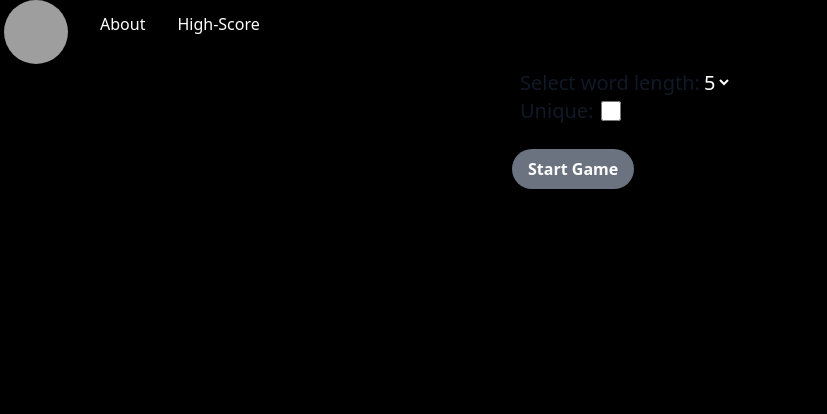
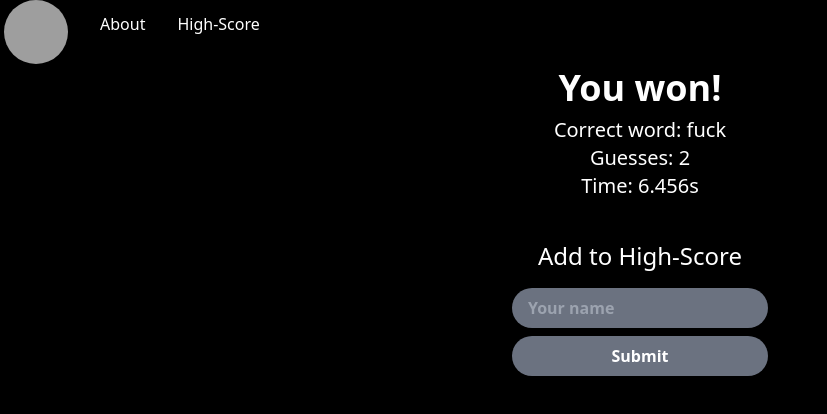
Before and after one commit to JrSchoolAccount/B7-assignment-2-Wordle, a React (Vite) app in the folder Frontend/: page / in a window 1280 px wide. Shown: the top 414 px of the page, without its empty margins (0-827 px from the left). Built offline with nearby package versions, Linux system fonts and the light colour scheme; grey boxes are pictures that could not be loaded.

Commit message:
styling for submit page

```diff
--- a/Frontend/src/App.jsx
+++ b/Frontend/src/App.jsx
@@ -64,7 +64,7 @@ const handleGameWon = (result, guesses) => {
   return (
     <div className='bg-black min-h-screen text-white'>
       <Navbar/>
-      {gameState === 'notPlaying' ? (
+      {gameState === 'noPlaying' ? (
         <StartScreen
         onStartGame={handleStartGame}
         setWordLength={setWordLength} />
@@ -86,18 +86,18 @@ const handleGameWon = (result, guesses) => {
             )}
           </>
         )}
-        {gameState === 'won' && (
-          <>
-          <h1>You won!</h1>
-              <p>The correct word: {guesses.at(-1)}</p>
-              <p>Guesses: {guesses.length}</p>
-              <p>Time: {(new Date(result.endTime) - new Date(result.startTime)) / 1000}s</p>
-              <h2>Add to High-Score</h2>
+        {gameState === 'notPlaying' && (
+          <div className='flex-col items-center m-5 w-1/2 md:w-64 mx-auto'>
+          <h1 className='text-center text-4xl font-bold mb-2'>You won!</h1>
+              <p className='text-center text-xl'>Correct word: fuck</p>
+              <p className='text-center text-xl'>Guesses: 2</p>
+              <p className='text-center text-xl'>Time: 6.456s</p>
+              <h2 className='text-center text-2xl mt-10 mb-2'>Add to High-Score</h2>
               <form onSubmit={handleSubmit}>
-                <input value={name} onChange={(ev) => setName(ev.target.value)} placeholder='Your name' />
-                <input type='submit' />
+                <input className='w-full bg-gray-500 hover:bg-gray-700 text-white font-bold py-2 px-4 rounded-full mt-2' type='text' value={name} onChange={(ev) => setName(ev.target.value)} placeholder='Your name' />
+                <input className='w-full bg-gray-500 hover:bg-gray-700 text-white font-bold py-2 px-4 rounded-full mt-2' type='submit' />
               </form>
-          </>
+          </div>
         )}
       </>
     )}
--- a/Frontend/src/components/StartScreen.jsx
+++ b/Frontend/src/components/StartScreen.jsx
@@ -1,7 +1,7 @@
 import React, { useState } from 'react';
 
 export default function StartScreen({ onStartGame }) {
-  const [wordLength, setWordLength] = useState(5);
+  const [wordLength, setWordLength] = useState(3);
   const [includeDoubleLetters, setIncludeDoubleLetters] = useState(false);
 
   const handleStart = (e) => {
@@ -12,10 +12,11 @@ export default function StartScreen({ onStartGame }) {
   return (
     <div className='m-5 w-1/2 md:w-64 mx-auto'>
       <a><img></img></a>
+      <div className='flex items-center'>
       <form onSubmit={handleStart}>
-        <div className='flex items-center'>
+        <div className=''>
           <label className='ms-2 text-xl font-medium text-gray-900 dark:text-gray-300' htmlFor="wordLength">Select word length:</label>
-          <select className='text-xl font-medium' id="wordLength" value={wordLength} onChange={(e) => setWordLength(parseInt(e.target.value))}>
+          <select  className='ms-2 text-xl font-medium text-gray-900 dark:text-gray-300' id="wordLength" value={wordLength} onChange={(e) => setWordLength(parseInt(e.target.value))}>
             <option value={3}>3</option>
             <option value={4}>4</option>
             <option value={5}>5</option>
@@ -27,8 +28,9 @@ export default function StartScreen({ onStartGame }) {
           <label className='ms-2 text-xl font-medium text-gray-900 dark:text-gray-300' htmlFor="doubleLetters">Unique:</label>
           <input className='ml-2 w-5 h-5 text-blue-600 bg-gray-100 border-gray-300 rounded focus:ring-blue-500 dark:focus:ring-blue-600 dark:ring-offset-gray-800 focus:ring-2 dark:bg-gray-700 dark:border-gray-600' id="doubleLetters" type="checkbox" checked={includeDoubleLetters} onChange={(e) => setIncludeDoubleLetters(e.target.checked)} />
         </div>
-        <button className='bg-gray-500 hover:bg-gray-700 text-white font-bold py-2 px-4 rounded-full mt-2' type="submit">Start Game</button>
+        <button className='w-full bg-gray-500 hover:bg-gray-700 text-white font-bold py-2 px-4 rounded-full mt-2' type="submit">Start Game</button>
       </form>
+      </div>
     </div>
   );
 }
```
